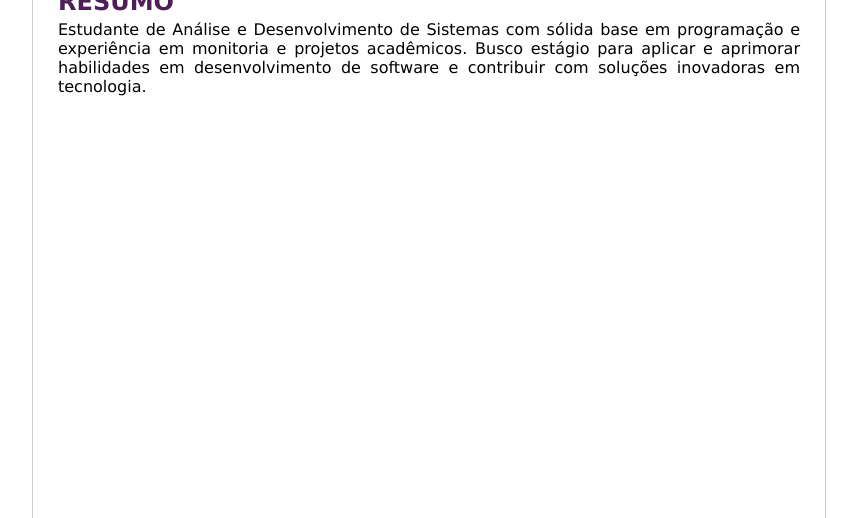
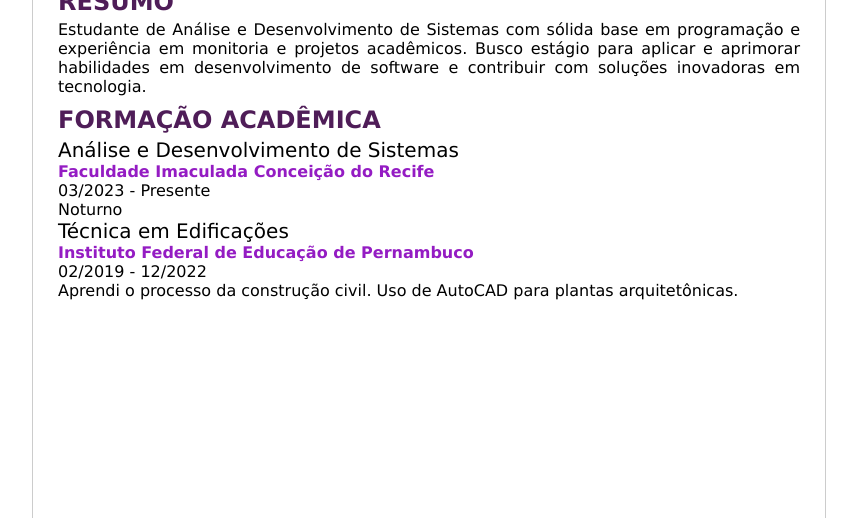
Before and after one commit to Izadora1/Curriculo, a plain HTML site: page index.html in a window 1280 px wide. Shown: the part 282-800 px from the top of the page, without its empty margins (211-1068 px from the left). Drawn offline with Linux system fonts and the light colour scheme.

Commit message:
adição da formação acadêmica

```diff
--- a/index.html
+++ b/index.html
@@ -12,7 +12,7 @@
 <body>
 <div class="titulo">
     <h1>Izadora Taline Gonçalves Andrade</h1>
-    <p>Estudante de Análise e Desenvolvimento de Sistemas</p>
+    <p class="rosa">Estudante de Análise e Desenvolvimento de Sistemas</p>
 </div>
 
 <div class="informacoes">
@@ -26,12 +26,25 @@
     <img src="qrcode.png" alt="Qr-Code para entrar em contato no WhatsApp">
 </div>
 
-
-
-
 <div>
     <h2>RESUMO</h2>
     <p>Estudante de Análise e Desenvolvimento de Sistemas com sólida base em programação e experiência em monitoria e projetos acadêmicos. Busco estágio para aplicar e aprimorar habilidades em desenvolvimento de software e contribuir com soluções inovadoras em tecnologia.</p>
+</div>
+
+<div class="formacao_academica">
+    <h2>FORMAÇÃO ACADÊMICA</h2>
+    <div class="formacao">
+        <h3>Análise e Desenvolvimento de Sistemas</h3>
+        <p class="rosa">Faculdade Imaculada Conceição do Recife</p>
+        <p>03/2023 - Presente</p>
+        <p>Noturno</p>
+    </div>
+    <div class="formacao">
+        <h3>Técnica em Edificações</h3>
+        <p class="rosa">Instituto Federal de Educação de Pernambuco</p>
+        <p>02/2019 - 12/2022</p>
+        <p>Aprendi o processo da construção civil. Uso de AutoCAD para plantas arquitetônicas.</p>
+    </div>
 </div>
 
 
--- a/style.css
+++ b/style.css
@@ -32,15 +32,20 @@ body {
 }
 
 h1 {
-    font-size: 14;
+    font-size: 32px;
     color: var(--roxo-escuro);
 }
 
 h2 {
-    font-size: 11;
+    font-size: 24px;
     color: var(--roxo-escuro);
     padding-top: 10px;
     padding-bottom: 4px;
+}
+
+h3 {
+    font-size: 20px;
+    font-weight: 80;
 }
 
 .titulo {
@@ -48,7 +53,7 @@ h2 {
     padding-bottom: 10px;
 }
 
-.titulo p {
+.rosa {
     font-size: 12;
     color: var(--roxo-claro);
     font-weight: 600;
```
Also changed, not shown: 1 other file.
